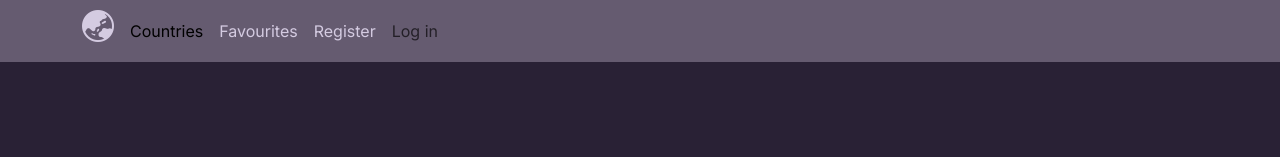
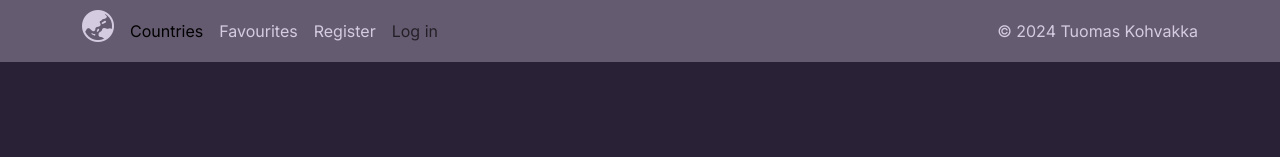
Before and after one commit to tauoms/countries-bootstrap-from-scratch, a React (Vite) app: page / in a window 1280 px wide. Shown: the top 157 px of the page. Built offline with nearby package versions, Linux system fonts and the light colour scheme; no server answers.

Commit message:
Add copyright info to top bar

```diff
--- a/src/pages/Layout.jsx
+++ b/src/pages/Layout.jsx
@@ -15,11 +15,11 @@ const Layout = () => {
   return (
     <Container fluid>
       <Row>
-        <Navbar className="cstm-nav">
-          <Container className="justify-content-end">
+        <Navbar className="cstm-nav" style={{ width: "100%" }}>
+          <Container>
             <Navbar.Toggle aria-controls="basic-navbar-nav" />
             <Navbar.Collapse id="basic-navbar-nav">
-              <Nav className="align-items-center">
+              <Nav className="align-items-center justify-content-start">
                 <i className="h2 bi bi-globe-asia-australia me-2" />
                 {/* <LinkContainer to="/">
                   <Nav.Link className="navlink">Home</Nav.Link>
@@ -47,6 +47,9 @@ const Layout = () => {
                   </>
                 )}
               </Nav>
+              <div className="ms-auto align-items-center d-flex">
+                <span>&copy; 2024 Tuomas Kohvakka</span>
+              </div>
             </Navbar.Collapse>
           </Container>
         </Navbar>
```
